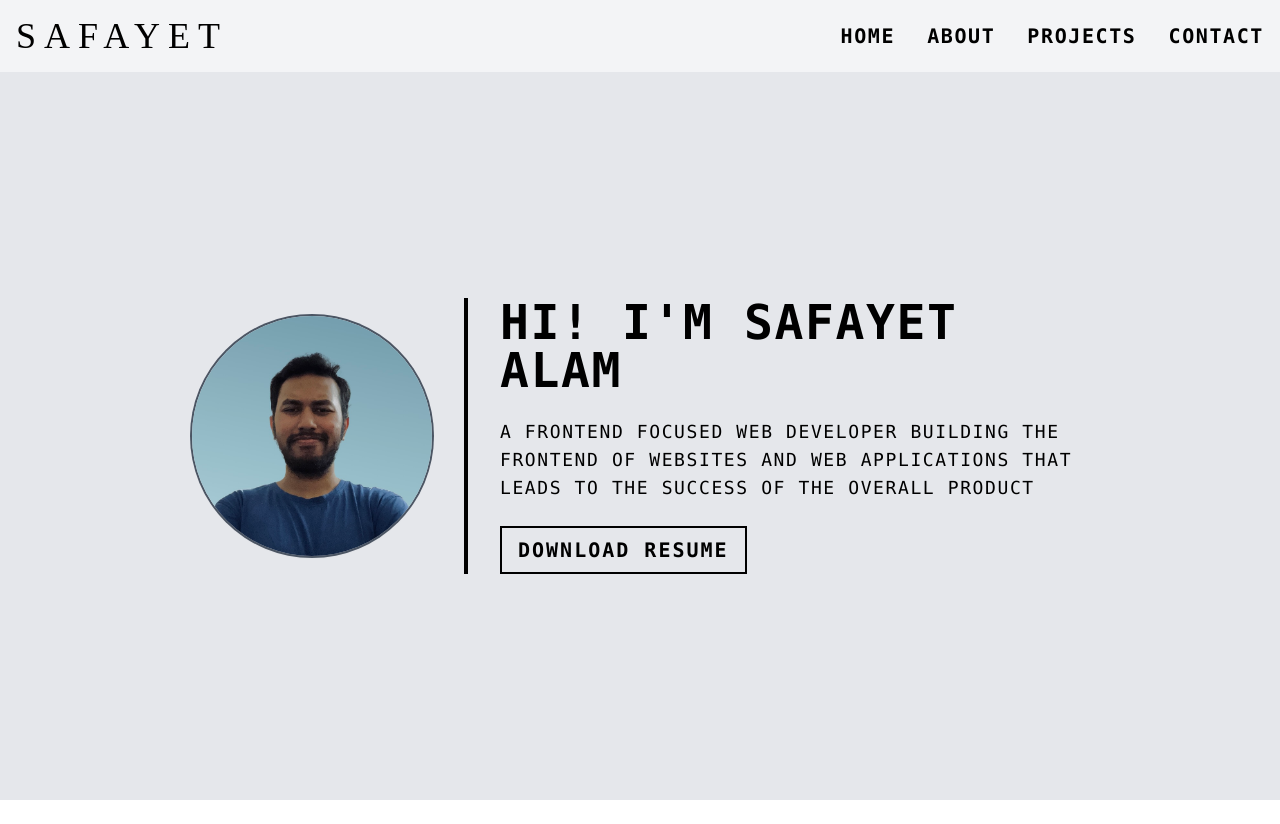
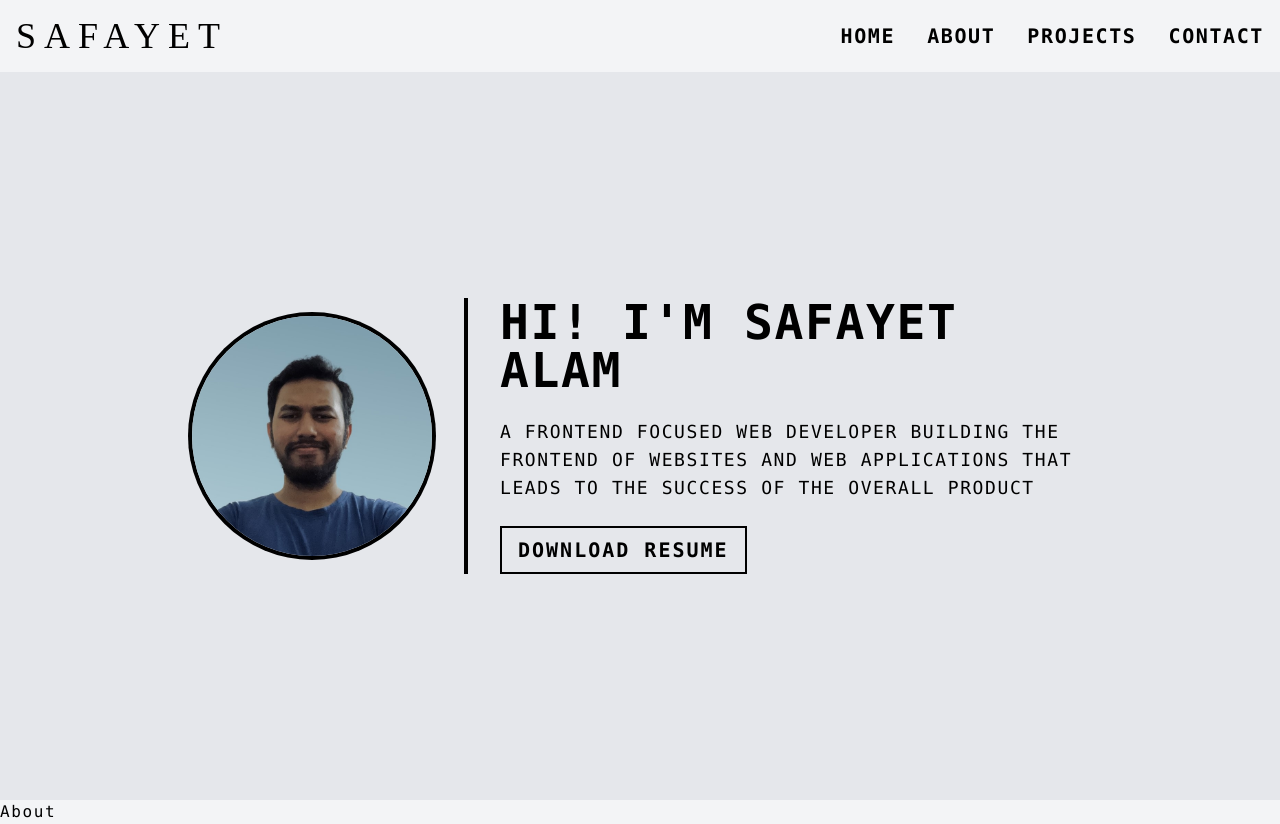
Before and after one commit to safayetdib/safayet-portfolio, a React (Vite) app: page / in a window 1280 px wide. Before the commit the page ends 800 px from the top, so only its background shows below. Built offline with nearby package versions, Linux system fonts and the light colour scheme; a web font is replaced by a local one.

Commit message:
added banner section content animation with react awesome reveal

```diff
--- a/package.json
+++ b/package.json
@@ -10,9 +10,11 @@
     "preview": "vite preview"
   },
   "dependencies": {
+    "@emotion/react": "^11.11.1",
     "localforage": "^1.10.0",
     "match-sorter": "^6.3.1",
     "react": "^18.2.0",
+    "react-awesome-reveal": "^4.2.4",
     "react-dom": "^18.2.0",
     "react-icons": "^4.10.1",
     "react-router-dom": "^6.14.0",
--- /dev/null
+++ b/src/pages/Home/About/About.jsx
@@ -0,0 +1,9 @@
+const About = () => {
+	return (
+		<section>
+			<h2>About</h2>
+		</section>
+	);
+};
+
+export default About;
--- a/src/pages/Home/Banner/Banner.jsx
+++ b/src/pages/Home/Banner/Banner.jsx
@@ -1,16 +1,21 @@
+import { Fade, Slide } from 'react-awesome-reveal';
+
 const Banner = () => {
 	return (
 		<section className="bg-gray-200">
 			<div className="mx-auto flex min-h-[calc(100vh-72px)] max-w-screen-xl flex-col items-center justify-center gap-8 divide-black px-4 py-4 uppercase md:flex-row md:divide-x-4">
 				<div>
+					<Fade>
 						<img
 							src="/src/assets/safayet.jpg"
 							alt="Safayet Photo"
-						className="h-40 w-40 rounded-full object-cover shadow ring-2 ring-gray-600 md:h-60 md:w-60"
+							className="h-40 w-40 rounded-full object-cover shadow ring-4 ring-black md:h-60 md:w-60"
 						/>
+					</Fade>
 				</div>
 
-				<div className="space-y-6 text-center md:w-1/2 md:pl-8 md:text-left">
+				<div className="space-y-6 overflow-hidden text-center md:w-1/2 md:pl-8 md:text-left">
+					<Slide>
 						<h2 className="text-3xl font-extrabold md:text-5xl">
 							Hi! I&apos;m Safayet Alam
 						</h2>
@@ -24,6 +29,7 @@ const Banner = () => {
 						<button className="border-2 border-black px-4 py-2 font-bold uppercase tracking-widest transition hover:bg-black hover:text-white md:text-xl">
 							Download Resume
 						</button>
+					</Slide>
 				</div>
 			</div>
 		</section>
--- a/src/pages/Home/Home.jsx
+++ b/src/pages/Home/Home.jsx
@@ -1,3 +1,4 @@
+import About from './About/About';
 import Banner from './Banner/Banner';
 
 const Home = () => {
@@ -7,7 +8,7 @@ const Home = () => {
 			<Banner />
 
 			{/* about */}
-			<section></section>
+			<About />
 
 			{/* projects */}
 			<section></section>
```
Also changed, not shown: src/assets/safayet.jpg, 1 other file (tests, documents, lock files or other folders). Lines whose indentation alone changed are shown as unchanged.
